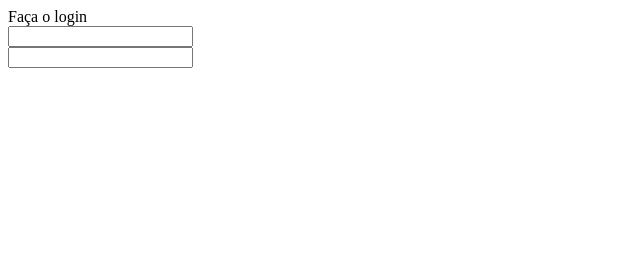
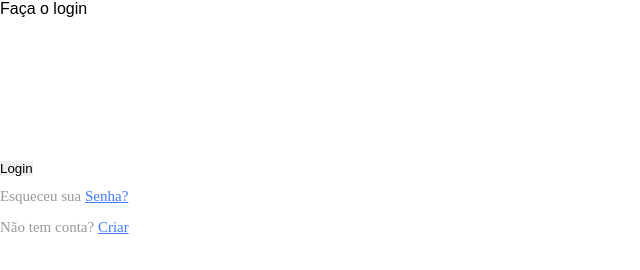
Before and after one commit to ChrisAmorim9/tela-de-login, a plain HTML site: page index.html in a window 1280 px wide. Shown: the whole page, without its empty margins (0-640 px from the left). Drawn offline with Linux system fonts and the light colour scheme.

Commit message:
add font

```diff
--- a/css/style.css
+++ b/css/style.css
@@ -0,0 +1,104 @@
+/*
+Variáveis
+*/
+
+:root {
+  --main-color: #407bff;
+  --link-color: #666666;
+  --text1: #999;
+  --highligth-text: #333333;
+  --input-text: #333333;
+  --white-color: #FFFFFF;
+  --point-list: #CCCCCC;
+  --line-input: #D9D9D9;
+}
+
+/*
+      Fontes
+*/
+
+@font-face {
+  font-family: 'Poppins', sans-serif;
+  src: url('../fonts/Poppins/Poppins-Regular.ttf');
+}
+
+@font-face {
+  font-family: 'Poppins', sans-serif;
+  src: url('../fonts/Poppins/Poppins-Medium.ttf');
+}
+
+@font-face {
+  font-family: 'Poppins', sans-serif;
+  src: url('../fonts/Poppins/Poppins-Bold.ttf');
+}
+
+@font-face {
+  font-family: 'Poppins', sans-serif;
+  src: url('../fonts/Poppins/Poppins-SemiBold.ttf');
+}
+
+/*
+Zerar estilos
+*/
+* {
+  margin: 0;
+  padding: 0;
+
+}
+
+body, html {
+  height: 100%;
+  font-family: Poppins-Regular, sans-serif;
+}
+
+ul, li {
+  margin: 0;
+  list-style-type: none;
+}
+
+input, button {
+  outline: none !important;
+  border: none;
+}
+
+button:hover {
+  cursor: pointer;
+}
+
+/*
+    Utilitários
+*/
+
+.text1 {
+  font-family: Poppins-Regular;
+  font-size: 15px;
+  color: var(--text1);
+  line-height: 1.5;
+}
+
+.text2 {
+  font-family: Poppins-Regular;
+  font-size: 15px;
+  color: var(--main-color);
+  line-height: 1.5;
+}
+
+.margin-bottom-35 {
+  margin-bottom: 35px;
+}
+
+.margin-top-35 {
+  margin-top: 35px;
+}
+
+.margin-bottom-8{
+  margin-bottom: 8px;
+}
+
+.margin-top-8 {
+  margin-top: 8px;
+}
+
+.margin-left-50 {
+  margin-left: 50px;
+}
--- a/index.html
+++ b/index.html
@@ -1,6 +1,12 @@
 <!DOCTYPE html>
 <html lang="en">
   <head>
+    <link rel="preconnect" href="https://fonts.googleapis.com" />
+    <link rel="preconnect" href="https://fonts.gstatic.com" crossorigin />
+    <link
+      href="https://fonts.googleapis.com/css2?family=Poppins:wght@400;500;600&display=swap"
+      rel="stylesheet"
+    />
     <meta charset="UTF-8" />
     <meta http-equiv="X-UA-Compatible" content="IE=edge" />
     <meta name="viewport" content="width=device-width, initial-scale=1.0" />
@@ -27,6 +33,20 @@
               <input class="input-form" type="password" name="password" />
               <span class="focus-input-form" data-placeholder="Senha"></span>
             </div>
+            <div class="container-login-form-btn">
+              <button class="login-form-btn">Login</button>
+
+              <ul class="login-utils">
+                <li class="margin-top-8 margin-bottom-8">
+                  <span class="text1">Esqueceu sua </span>
+                  <a href="#" class="text2"> Senha?</a>
+                </li>
+                <li>
+                  <span class="text1">Não tem conta? </span>
+                  <a href="#" class="text2"> Criar</a>
+                </li>
+              </ul>
+            </div>
           </form>
         </div>
       </div>
```
